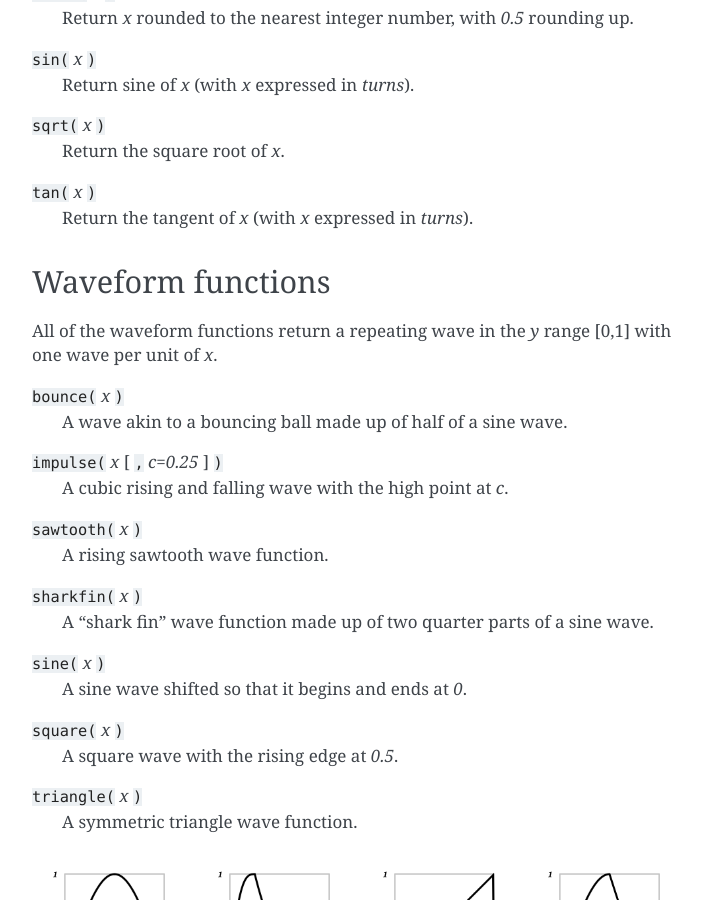
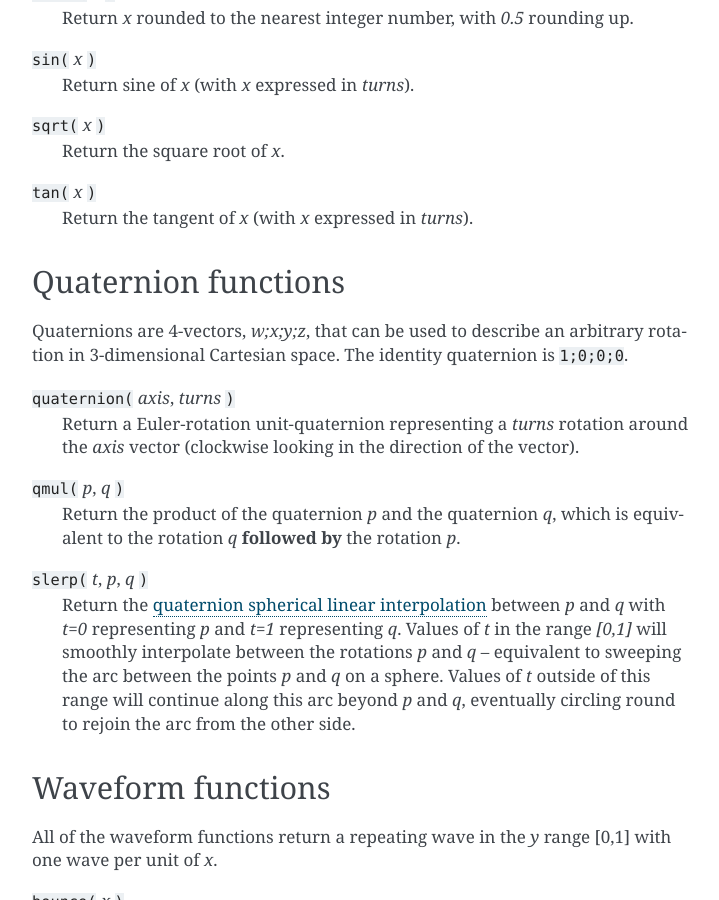
Before and after one commit to jonathanhogg/flitter, a Sphinx documentation site: the page built from docs/builtins.md, in a window 1280 px wide and 900 px high, scrolled down 2864 px. Shown: the whole window, without its empty margins (388-1107 px from the left). Built offline with Sphinx 7.4.7, drawn with Linux system fonts in a browser that asks for light colours.

Commit message:
Document quaternions

```diff
--- a/docs/builtins.md
+++ b/docs/builtins.md
@@ -127,6 +127,28 @@ to `y*x + (1-y)*z` (including in n-vector semantics).
 
 `tan(` *x* `)`
 : Return the tangent of *x* (with *x* expressed in *turns*).
+
+## Quaternion functions
+
+Quaternions are 4-vectors, *w;x;y;z*, that can be used to describe an arbitrary
+rotation in 3-dimensional Cartesian space. The identity quaternion is `1;0;0;0`.
+
+`quaternion(` *axis*, *turns* `)`
+: Return a Euler-rotation unit-quaternion representing a *turns* rotation
+around the *axis* vector (clockwise looking in the direction of the vector).
+
+`qmul(` *p*, *q* `)`
+: Return the product of the quaternion *p* and the quaternion *q*, which is
+equivalent to the rotation *q* **followed by** the rotation *p*.
+
+`slerp(` *t*, *p*, *q* `)`
+: Return the [quaternion spherical linear
+interpolation](https://en.wikipedia.org/wiki/Slerp) between *p* and *q* with
+*t=0* representing *p* and *t=1* representing *q*. Values of *t* in the range
+*[0,1]* will smoothly interpolate between the rotations *p* and *q* – equivalent
+to sweeping the arc between the points *p* and *q* on a sphere. Values of *t*
+outside of this range will continue along this arc beyond *p* and *q*,
+eventually circling round to rejoin the arc from the other side.
 
 ## Waveform functions
 
```
Also changed, not shown: docs/canvas3d.md (+4 -0 lines).
